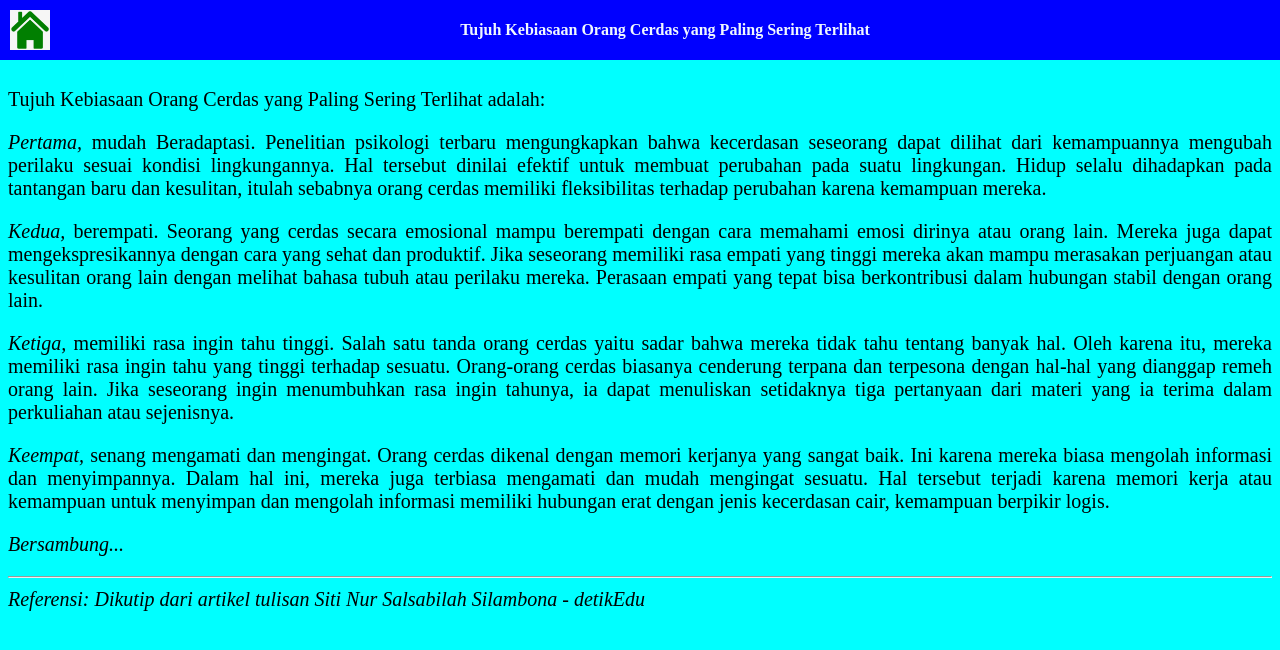
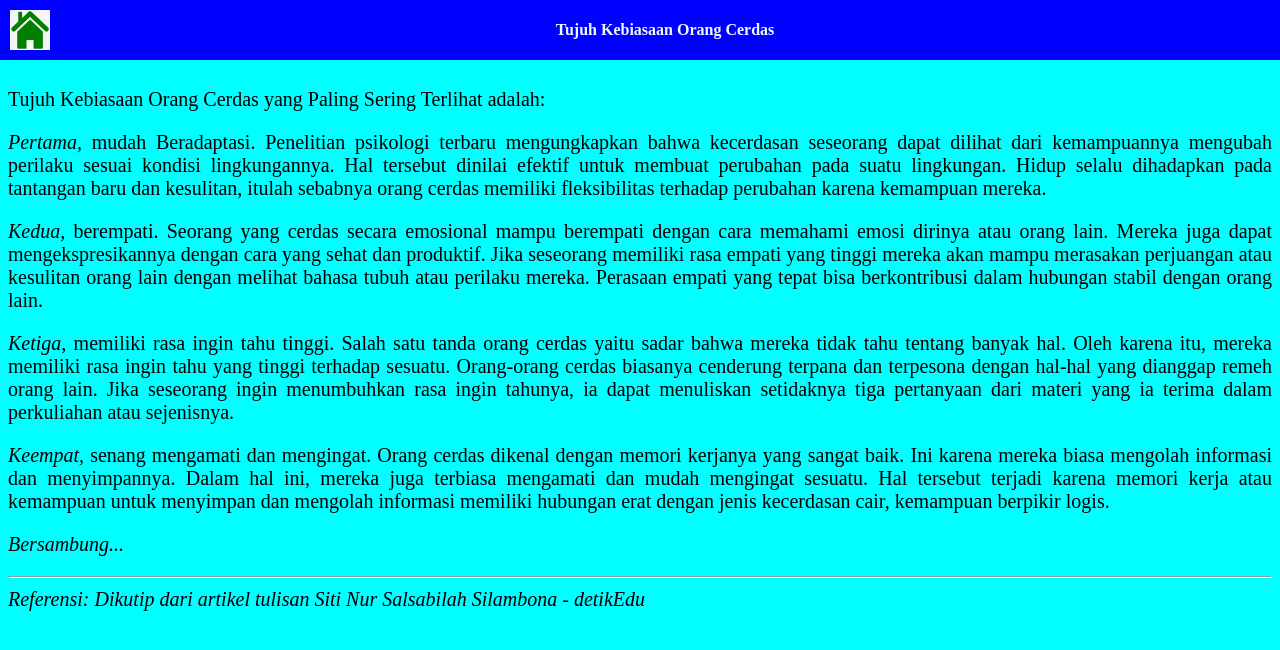
Before and after one commit to irwan-aps/Matematrik, a plain HTML site: page artikel.html in a window 1280 px wide. Drawn offline with Linux system fonts and the light colour scheme.

Commit message:
Shorten heading in artikel.html

```diff
--- a/artikel.html
+++ b/artikel.html
@@ -20,7 +20,7 @@ margin: 0; padding:0;}
 <body>
     <div class="nol">
    <a href="index.html"><img src="home.png" style="width: 40px; height: 40px; margin-top: 10px; margin-left: 10px;"/></a>
-   <h4 style="margin:auto"><b>Tujuh Kebiasaan Orang Cerdas yang Paling Sering Terlihat
+   <h4 style="margin:auto"><b>Tujuh Kebiasaan Orang Cerdas
    </b></h4></div>
    <div class="satu">
 <p>
```
